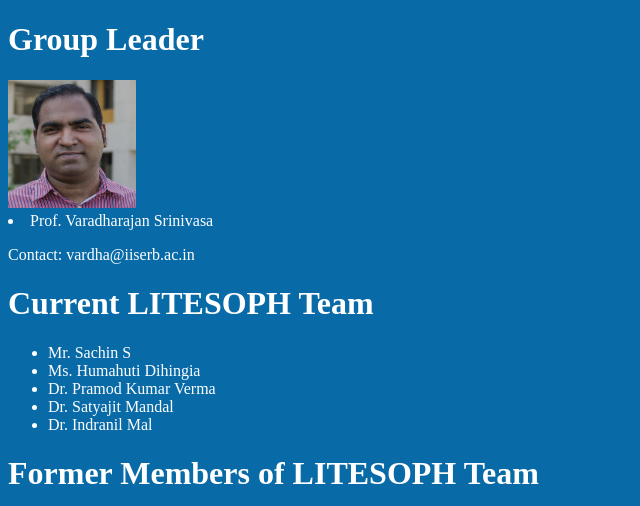
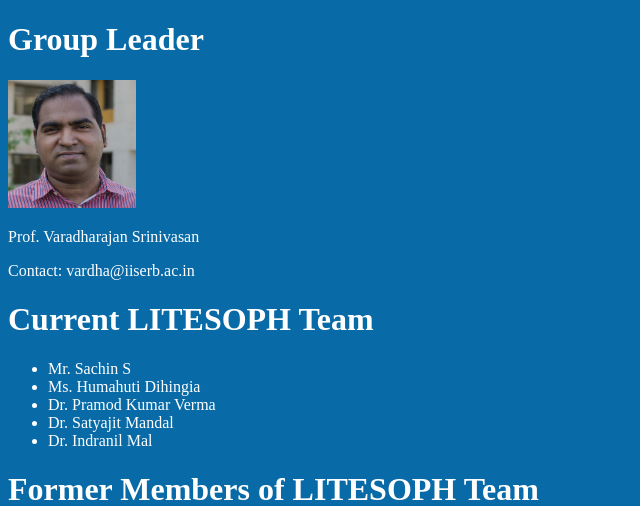
Before and after one commit to aitgcodes/litesoph-website, a Django app: template templates/people.html in a window 1280 px wide. Shown: the part 54-560 px from the top of the page, without its empty margins (0-640 px from the left). Run offline with Django 3.2, Linux system fonts and the light colour scheme; the template is opened without the code that fills it, so the values that code supplies are empty.

Commit message:
Update people.html

```diff
--- a/templates/people.html
+++ b/templates/people.html
@@ -97,7 +97,7 @@
 <body>
    <h1> Group Leader</h1>
    <img src="/images/Vardha.jpg"  style="width:128px;height:128px;">
-   <li>Prof. Varadharajan Srinivasa</li>
+   <p>Prof. Varadharajan Srinivasan</p>
    <p>Contact: vardha@iiserb.ac.in</p>
 
    <h1> Current LITESOPH Team</h1>
```
